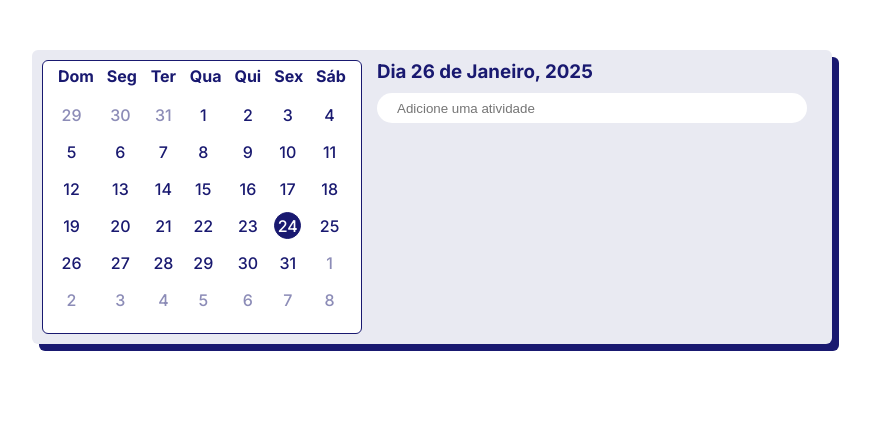
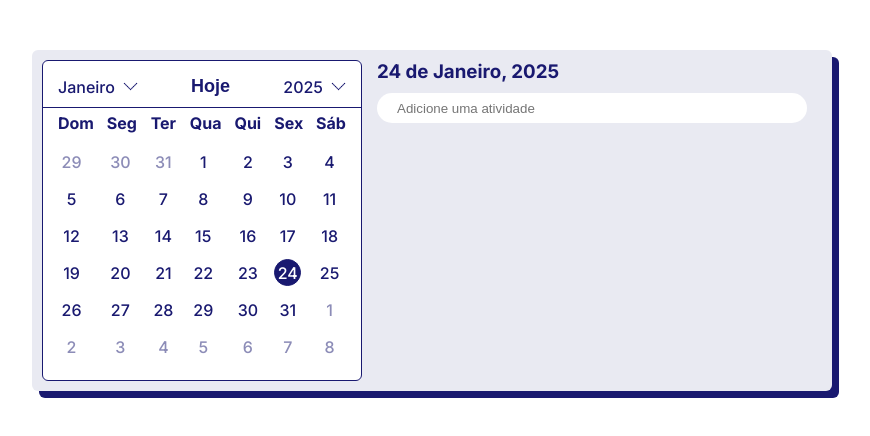
Before and after one commit to PedroHAlvesN/schedule, a Next.js app: page / in a window 1280 px wide. Shown: the top 436 px of the page, without its empty margins (208-1078 px from the left). Built offline with nearby package versions, Linux system fonts and the light colour scheme.

Commit message:
feat: add `Select` component

```diff
--- a/src/app/globals.css
+++ b/src/app/globals.css
@@ -1,5 +1,6 @@
 :root {
   --dark-blue: #191970;
+  --transparent-light-blue: rgba(25, 25, 112, 0.2);
   --red: #e31437;
   --white: #e9eaf2;
 }
@@ -26,3 +27,7 @@ body {
   align-items: center;
   margin-top: 50px;
 }
+
+p {
+  margin: 0;
+}
--- a/src/app/page.tsx
+++ b/src/app/page.tsx
@@ -1,10 +1,10 @@
 "use client"
 
-import Calendar from "@/components/calendar/Calendar"
-import { SidePanel } from "@/components/calendar/SidePanel"
+import { Calendar } from "@/components/schedule/calendar/Calendar"
+import { SidePanel } from "@/components/schedule/sidepanel/SidePanel"
 import { useState } from "react"
 
-type SelectedDateType = {
+interface SelectedDateType {
   day: number,
   month: number,
   year: number
@@ -13,13 +13,13 @@ type SelectedDateType = {
 export default function Home() {
   const realDate = new Date()
 
-  let [selectedDate, setSelectedDay] = useState<SelectedDateType>()
   let [currentDate, setCurrentDate] = useState<Date>(realDate)
+  let [selectedDate, setSelectedDate] = useState<SelectedDateType>({day: currentDate.getDate(), month: currentDate.getMonth(), year: currentDate.getFullYear()})
   let [allTasks, setAllTasks] = useState()
 
   return (
     <>
-      <SidePanel selectedDate>
+      <SidePanel selectedDate={selectedDate} realDate={realDate}>
         <Calendar
           currentDate={currentDate}
           setCurrentDate={setCurrentDate}
--- a/src/components/calendar/Calendar.css
+++ b/src/components/schedule/calendar/Calendar.css
@@ -57,7 +57,7 @@ button {
     border: 1px solid transparent;
 
     &:hover:not(.selectedDay, .currentDay) {
-        background-color: rgba(25, 25, 112, 0.2);
+        background-color: var(--transparent-light-blue);
     }
 
     &.selectedDay {
--- a/src/components/calendar/Calendar.tsx
+++ b/src/components/schedule/calendar/Calendar.tsx
@@ -1,15 +1,24 @@
 'use client'
 
+import { type FunctionComponent, type Dispatch, useEffect, useState, type SetStateAction } from "react";
 import "./Calendar.css"
-import { useEffect, useState } from "react";
+import { Select } from "@/components/schedule/select/Select"
 
-type RenderedDateType = {
+interface Props {
+    currentDate: Date,
+    setCurrentDate: Dispatch<SetStateAction<Date>>,
+    realDate: Date
+}
+
+interface RenderedDateType {
     day: number,
     month: number,
     year: number
 }
 
-export default function Schedule({ currentDate, setCurrentDate, realDate }) {
+export const Calendar:FunctionComponent<Props> = ({ currentDate, setCurrentDate, realDate }) => {
+    const monthNames = ["Janeiro", "Fevereiro", "Março", "Abril", "Maio", "Junho", "Julho", "Agosto", "Setembro", "Outubro", "Novembro", "Dezembro"]
+    const years = [...Array(51)].map((_, i) => 2000 + i);
     const week = ["Dom", "Seg", "Ter", "Qua", "Qui", "Sex", "Sáb"]
 
     let [currentMonth, setCurrentMonth] = useState(currentDate.getMonth())
@@ -81,6 +90,25 @@ export default function Schedule({ currentDate, setCurrentDate, realDate }) {
         setRenderedDate(renderedDate)
 	}
 
+    function changeDate(value: string | number, type?: string) {
+        if(type === "month" && typeof value === "string" ) {
+            const monthNumberRef = monthNames.indexOf(value) + 1
+            const formattedMonthNumberRef = monthNumberRef < 9 ? `0${monthNumberRef}` : monthNumberRef
+            console.log(`${currentDate.getFullYear()}-${formattedMonthNumberRef}-02`)
+            setCurrentDate(new Date(`${currentDate.getFullYear()}-${formattedMonthNumberRef}-02`));
+        }
+    }
+
+    useEffect(() => {
+        handleCreateCalendar()
+    }, [currentMonth, currentYear])
+
+    useEffect(() => {
+        console.log(currentDate)
+        setCurrentMonth(currentDate.getMonth())
+        setCurrentYear(currentDate.getFullYear())
+    }, [currentDate])
+
     useEffect(() => {
         handleCreateCalendar()
     }, [])
@@ -88,11 +116,31 @@ export default function Schedule({ currentDate, setCurrentDate, realDate }) {
     return (
         <>
             <div className="container">
-                {/*<div className="date-select-container">
-                    <MonthSelect bind:currentDate />
-                    <button onClick={() => currentDate = new Date()}>Hoje</button>
-                    <YearSelect bind:currentDate />
-                </div>*/}
+                <div className="date-select-container">
+                    <Select selected={monthNames[currentDate.getMonth()]}>
+                        {monthNames.map(monthName => {
+                            const selected = monthNames[currentDate.getMonth()] === monthName
+                                ? "selected"
+                                : undefined
+
+                            return (
+                                <span className={selected} onClick={() => changeDate(monthName, "month")}>{monthName}</span>
+                            )
+                        })}
+                    </Select>
+                    <button onClick={() => setCurrentDate(realDate)}>Hoje</button>
+                    <Select selected={currentDate.getFullYear().toString()}>
+                        {years.map(year => {
+                            const selected = year === currentDate.getFullYear()
+                                ? "selected"
+                                : undefined
+
+                            return (
+                                <span className={selected}>{year}</span>
+                            )
+                        })}
+                    </Select>
+                </div>
                 <div className="calendar-container">
                     {week.map(weekName => {
                         return (
--- /dev/null
+++ b/src/components/schedule/select/Select.css
@@ -0,0 +1,50 @@
+.select-container {
+    position: relative;
+    cursor: pointer;
+}
+
+.title {
+    display: flex;
+    align-items: center;
+    gap: 8px;
+
+    & .selected {
+        color: var(--dark-blue);
+    }
+}
+
+img {
+    width: 15px;
+    height: 15px;
+}
+
+.select-options {
+    position: absolute;
+    z-index: 1;
+    display: flex;
+    max-height: 232px;
+    overflow-y: scroll;
+    flex-direction: column;
+    color: var(--dark-blue);
+    left: 50%;
+    background-color: white;
+    padding: 8px;
+    border: 1px solid var(--dark-blue);
+    border-radius: 8px;
+    transform: translate(-50%);
+    gap: 5px;
+
+    & span {
+        padding: 3px;
+        border-radius: 5px;
+
+        &:hover {
+            background-color: var(--transparent-light-blue);
+        }
+
+        &.selected {
+            background-color: var(--dark-blue);
+            color: white;
+        }
+    }
+}
--- /dev/null
+++ b/src/components/schedule/select/Select.tsx
@@ -0,0 +1,29 @@
+"use client"
+
+import { FunctionComponent, PropsWithChildren, useState } from "react"
+import "./Select.css"
+
+interface Props extends PropsWithChildren {
+  selected: string
+}
+
+export const Select:FunctionComponent<Props> = ({ children, selected }) => {
+  const [open, setOpen] = useState<Boolean>(false);
+
+  return (
+    <>
+      <div className="select-container" onClick={() => setOpen(!open)}>
+        <div className="title">
+            <p className="selected">{selected}</p>
+            <img src="/dropdown-arrow.png" alt="" />
+        </div>
+        {open &&
+          <div className="select-options">
+            {children}
+          </div>
+        }
+
+      </div>
+    </>
+  )
+}
--- a/src/components/calendar/SidePanel.css
+++ b/src/components/schedule/sidepanel/SidePanel.css
@@ -15,7 +15,7 @@
     align-items: flex-start;
 }
 
-.day {
+.selected-day-title {
     color: var(--dark-blue);
     margin: 0 0 10px 0;
     padding: 0;
--- a/src/components/calendar/SidePanel.tsx
+++ b/src/components/schedule/sidepanel/SidePanel.tsx
@@ -1,15 +1,22 @@
 'use client'
 
+import { FunctionComponent, PropsWithChildren } from "react"
 import "./SidePanel.css"
 
-export function SidePanel({ children }: ReactElement, selectedDate: Date ) {
+interface Props extends PropsWithChildren {
+	selectedDate: {day: number, month: number, year: number}
+	realDate: Date
+}
+
+export const SidePanel:FunctionComponent<Props> = ({ children, selectedDate, realDate }) => {
+	const monthNames = ["Janeiro", "Fevereiro", "Março", "Abril", "Maio", "Junho", "Julho", "Agosto", "Setembro", "Outubro", "Novembro", "Dezembro"]
+
     return (
         <>
             <div className="side-panel-container">
 				{children}
                 <div className="side-panel">
-					{/* {selectedDate.day} de {monthNames[selectedDay.month]}, {selectedDay.year}*/}
-                    <h3 className="day">Dia 26 de Janeiro, 2025</h3>
+					<h3 className="selected-day-title">{selectedDate.day} de {monthNames[selectedDate.month]}, {selectedDate.year}</h3>
                     <input
                         type="text"
                         placeholder="Adicione uma atividade"
```
Also changed, not shown: public/dropdown-arrow.png (added).
